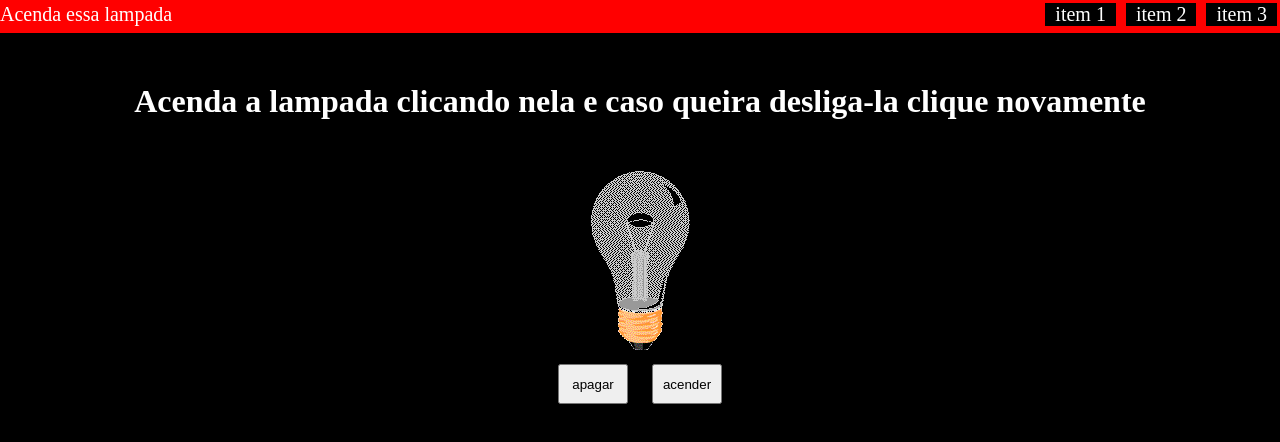
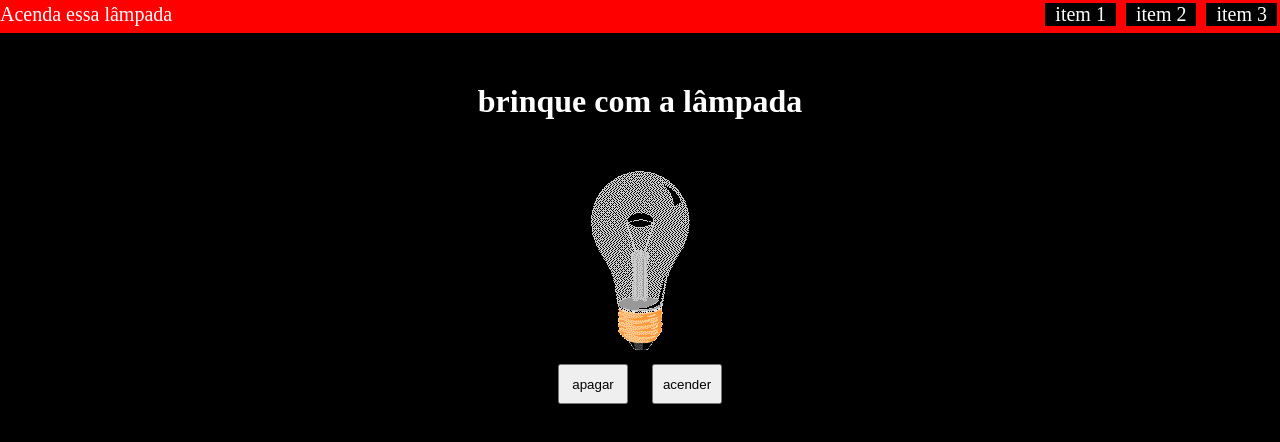
Before and after one commit to Lucasdeo1/acenda-essa-lampada, a plain HTML site: page index.html in a window 1280 px wide. Drawn offline with Linux system fonts and the light colour scheme.

Commit message:
Update index.html

```diff
--- a/index.html
+++ b/index.html
@@ -15,9 +15,9 @@
             <li  onmouseenter="enter(this)" onmouseout="out(this)"><a href="">item 3</a></li>
         </ul>
     </nav>
-    <header>Acenda essa lampada</header>
+    <header>Acenda essa lâmpada</header>
     <div class="conteiner">
-        <h1>Acenda a lampada clicando nela e caso queira desliga-la clique novamente</h1>
+        <h1>brinque com a lâmpada</h1>
 
         <div class="MID">
             <img id="acender" src="./pic_bulboff.gif">
```
